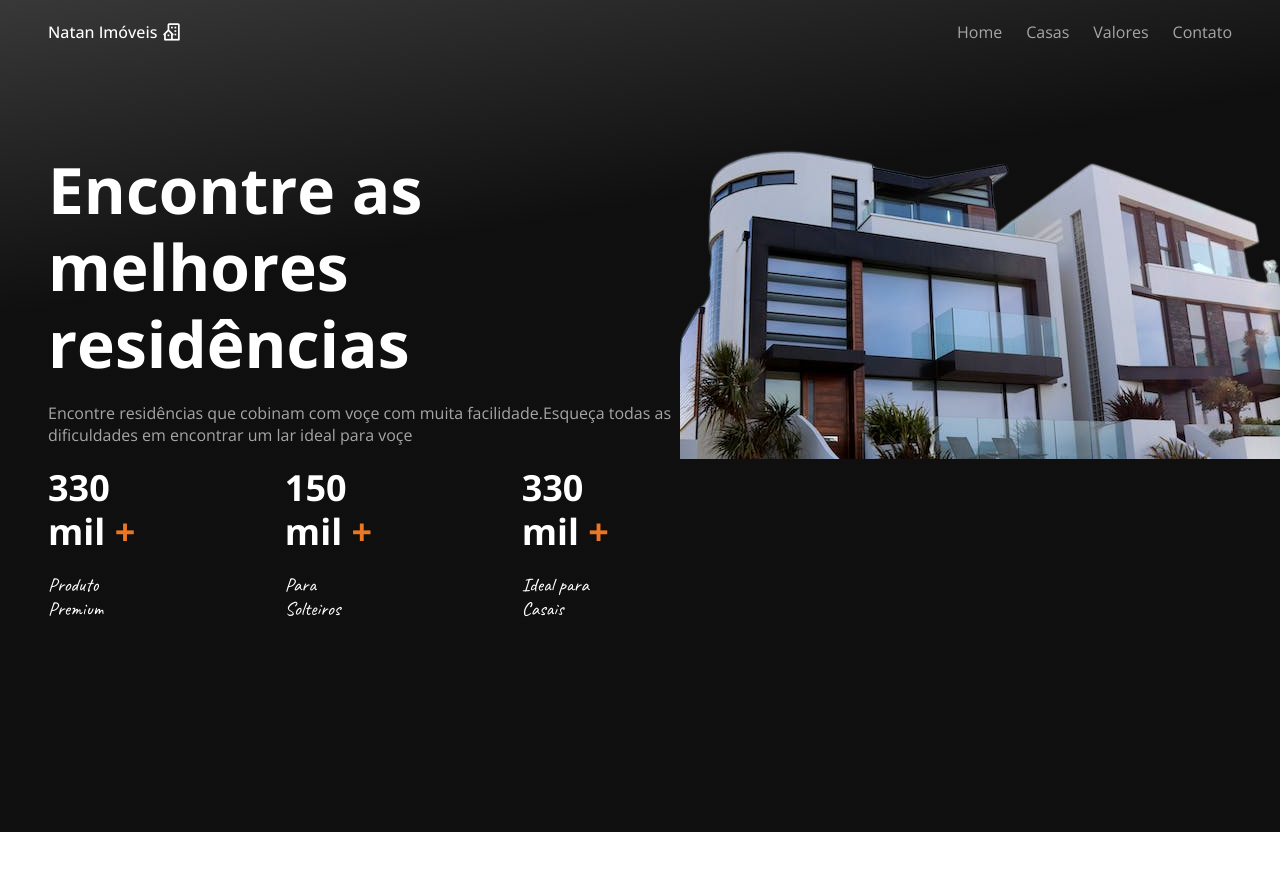
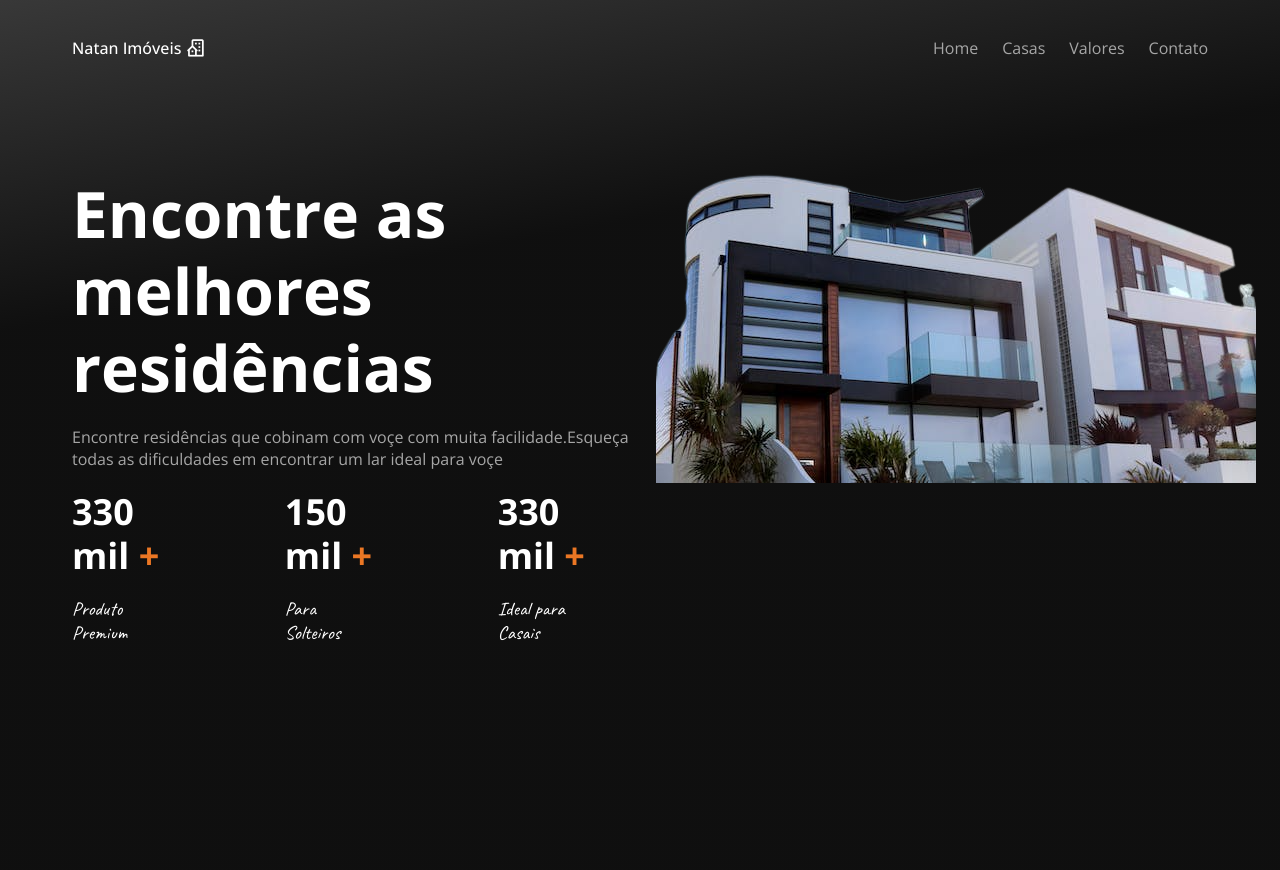
Before and after one commit to DevM-Garcia/Landingpage-corretora, a plain HTML site: page index.html in a window 1280 px wide. Shown: the top 870 px of the page. Before the commit the page ends 832 px from the top, so only its background shows below. Drawn offline with nearby package versions, Linux system fonts and the light colour scheme; a web font is replaced by a local one.

Commit message:
Update style.css

```diff
--- a/style.css
+++ b/style.css
@@ -38,7 +38,7 @@ body {
 /* classes reusaveis */
 .container {
     max-width: 1300px;
-    padding: 1.5rem;
+    padding: 3em;
     margin-left: 1.5rem;
     margin-right: 1.5rem;
 }
```
